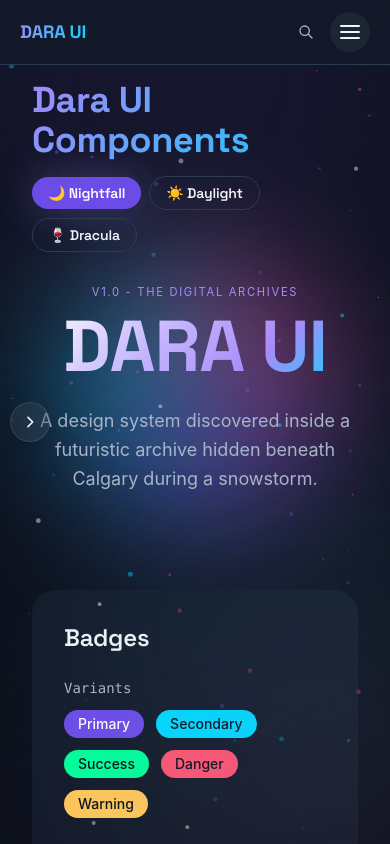
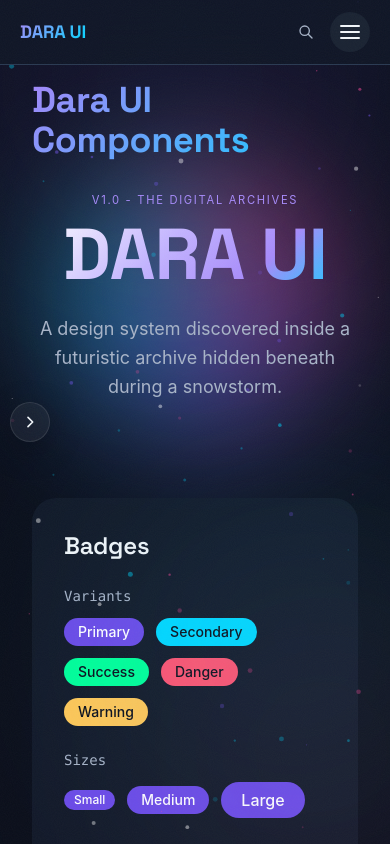
Before and after one commit to idarigan/dara-ui, a React (Vite) app: page / in a window 390 px wide. Shown: the top 844 px of the page. Built offline with nearby package versions, Linux system fonts and the light colour scheme; a web font is replaced by a local one.

Commit message:
refactor(App): remove theme changer buttons from hero section
- Remove theme buttons (Nightfall, Daylight, Dracula) from header
- Theme changer now only available in navbar and hamburger menu
- Keep header clean with just the title
- Maintains consistent UI with theme controls in navigation only

```diff
--- a/src/App.tsx
+++ b/src/App.tsx
@@ -268,7 +268,7 @@ const tabItems = [
     content: (
       <div className="py-4 text-[var(--color-text-secondary)]">
         Browse encrypted Jedi records, holocrons, and mission logs from the
-        Calgary archive.
+        archive.
       </div>
     ),
   },
@@ -313,9 +313,9 @@ const accordionItems = [
     content: (
       <div>
         Dara UI is a design system that feels like an interface discovered
-        inside a futuristic archive hidden beneath Calgary during a snowstorm.
-        It blends glassmorphism, cyberpunk, gothic aesthetics, Apple minimalism,
-        and anime HUD elements.
+        inside a futuristic archive hidden beneath during a snowstorm. It blends
+        glassmorphism, cyberpunk, gothic aesthetics, Apple minimalism, and anime
+        HUD elements.
       </div>
     ),
   },
@@ -539,7 +539,7 @@ function AppContent() {
         showLanguageChanger
         languageChanger={<LanguageChanger iconOnly size="sm" />}
         languageChangerMobile={
-          <LanguageChanger iconOnly size="sm" placement="top" />
+          <LanguageChanger iconOnly size="sm" openUpward />
         }
         showThemeChanger
         themeChanger={<ThemeChanger iconOnly size="sm" />}
@@ -557,29 +557,6 @@ function AppContent() {
             <h1 className="text-4xl font-bold text-gradient-primary">
               {t("app.title")}
             </h1>
-            <div className="flex gap-2 flex-wrap items-center">
-              <Button
-                size="sm"
-                variant={theme === "nightfall" ? "primary" : "outline"}
-                onClick={() => changeTheme("nightfall")}
-              >
-                🌙 {t("header.nightfall")}
-              </Button>
-              <Button
-                size="sm"
-                variant={theme === "daylight" ? "secondary" : "outline"}
-                onClick={() => changeTheme("daylight")}
-              >
-                ☀️ {t("header.daylight")}
-              </Button>
-              <Button
-                size="sm"
-                variant={theme === "dracula" ? "accent" : "outline"}
-                onClick={() => changeTheme("dracula")}
-              >
-                🍷 {t("header.dracula")}
-              </Button>
-            </div>
           </div>
 
           {/* ============================================
@@ -595,7 +572,7 @@ function AppContent() {
             </h1>
             <p className="text-[var(--color-text-secondary)] text-lg md:text-xl max-w-2xl mx-auto font-body leading-relaxed mb-8">
               A design system discovered inside a futuristic archive hidden
-              beneath Calgary during a snowstorm.
+              beneath during a snowstorm.
             </p>
           </section>
 
```
